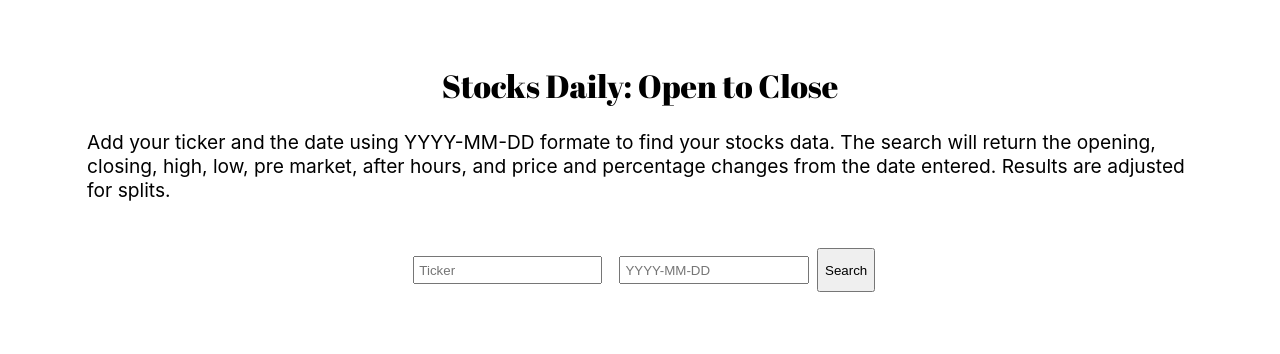
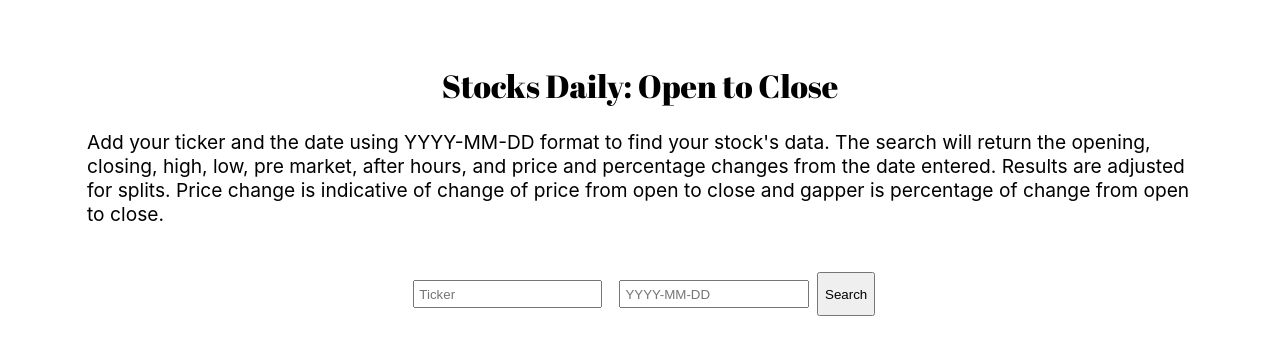
Before and after one commit to AHangstefer/polygon, a React (Create React App) app: page / in a window 1280 px wide. Shown: the top 354 px of the page. Built offline with nearby package versions, Linux system fonts and the light colour scheme; no server answers.

Commit message:
spelling change

```diff
--- a/src/App.js
+++ b/src/App.js
@@ -46,9 +46,10 @@ function App() {
     <>
     <div className="App">
         <div className = "title">Stocks Daily: Open to Close</div>
-        <div className = "intro">Add your ticker and the date using YYYY-MM-DD formate to find your stocks data. The
+        <div className = "intro">Add your ticker and the date using YYYY-MM-DD format to find your stock's data. The
           search will return the opening, closing, high, low, pre market, after hours, and price and percentage changes from the date
-          entered. Results are adjusted for splits. </div>
+          entered. Results are adjusted for splits. Price change is indicative of change of price from open to close and gapper
+          is percentage of change from open to close. </div>
         <div className = "inputsButton">
             <input
               type = "text"
@@ -72,7 +73,7 @@ function App() {
       <div className = "returnedInfo">
             <div className = "tickerData" >
                 <div className = "data">TICKER: {stock.symbol}</div>
-                <div className = "data">DATE Searched: {stock.from}</div>
+                <div className = "data">DATE: {stock.from}</div>
                 <div className = "data">OPEN: ${open}</div>
                 <div className = "data">CLOSE: ${close}</div>
                 <div className = "data">HIGH: ${stock.high}</div>
```
